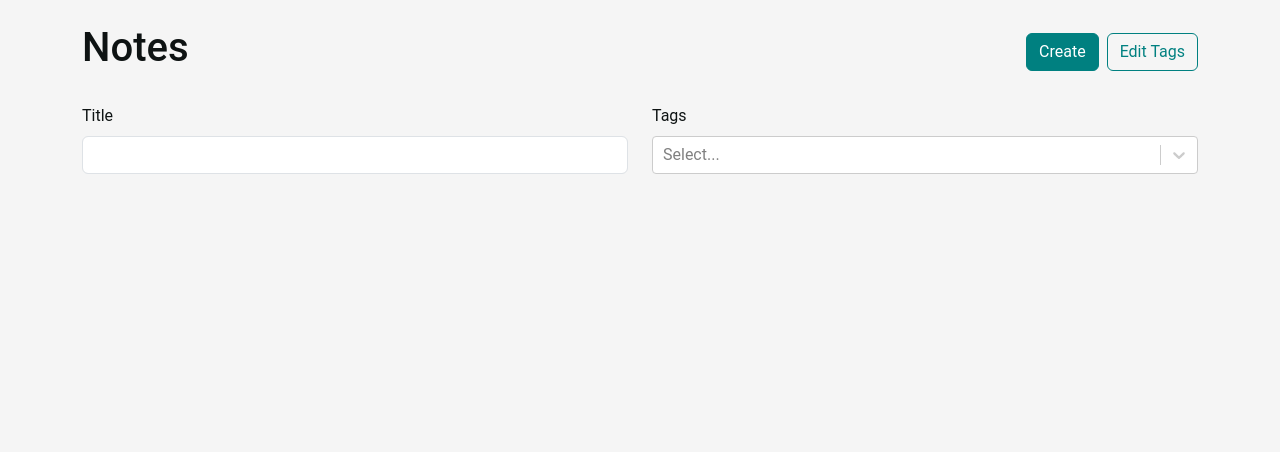
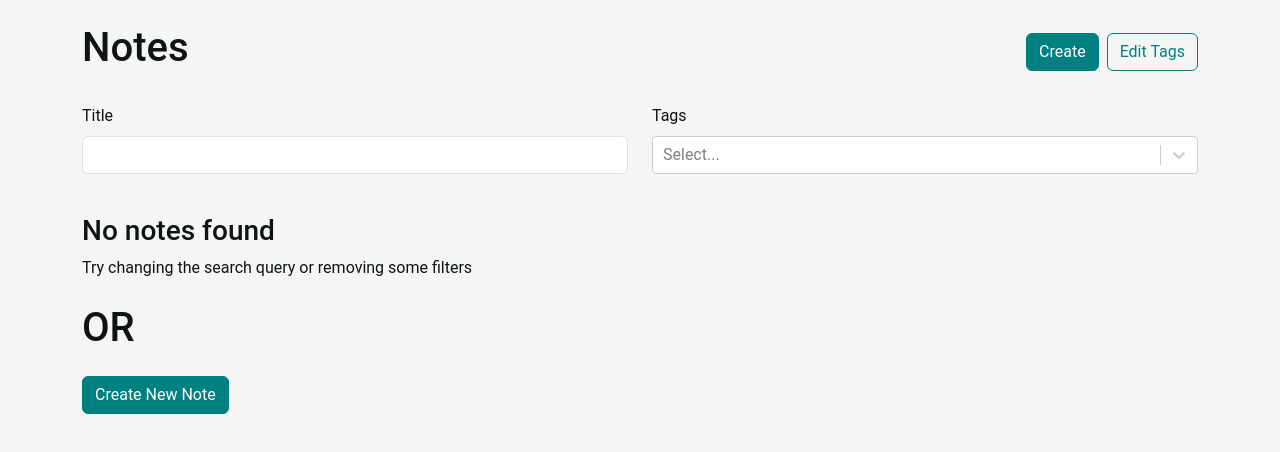
Before and after one commit to TheNewC0der-24/CataList, a React (Vite) app: page / in a window 1280 px wide. Shown: the top 452 px of the page. Built offline with nearby package versions, Linux system fonts and the light colour scheme.

Commit message:
Add condition when no notes available

```diff
--- a/src/Pages/NoteList.tsx
+++ b/src/Pages/NoteList.tsx
@@ -72,6 +72,22 @@ export default function NoteList({ availableTags, notes }: NoteListProps) {
                 </Row>
             </Form>
 
+            {
+                filteredNotes.length === 0 ? (
+                    <>
+                        <h3>No notes found</h3>
+                        <p>Try changing the search query or removing some filters</p>
+
+                        <h1 className="mt-4">OR</h1>
+
+                        <Link to="/new">
+                            <Button className="my-3" style={{ backgroundColor: "teal", borderColor: "teal" }}>
+                                Create New Note
+                            </Button>
+                        </Link>
+                    </>
+                ) : (
+
                     <Row xs={1} sm={2} lg={3} xl={4} className="g-3">
                         {
                             filteredNotes.map(note => (
@@ -81,6 +97,8 @@ export default function NoteList({ availableTags, notes }: NoteListProps) {
                             ))
                         }
                     </Row>
+                )
+            }
         </>
     )
 }
```
Lines whose indentation alone changed are shown as unchanged.
